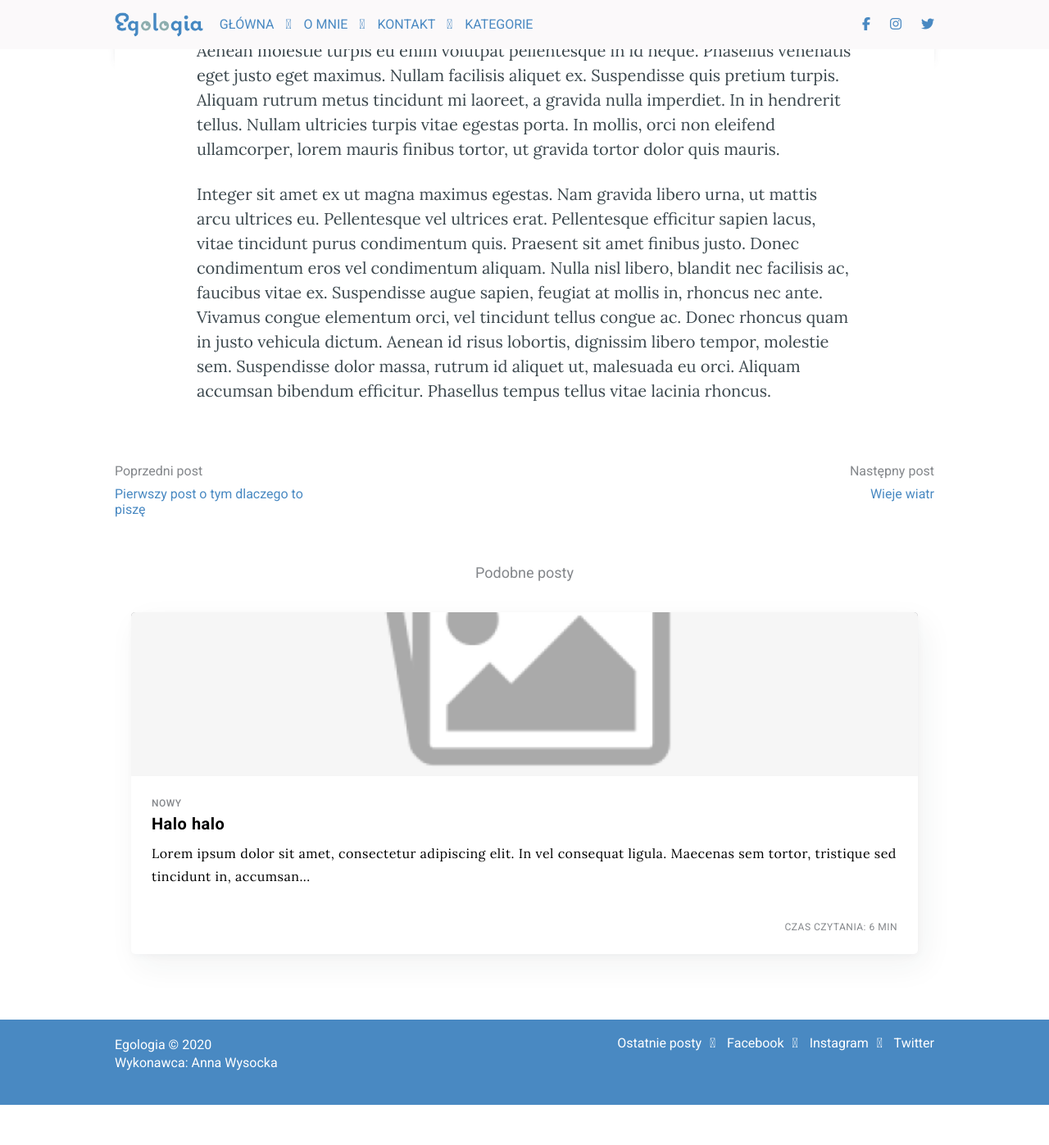
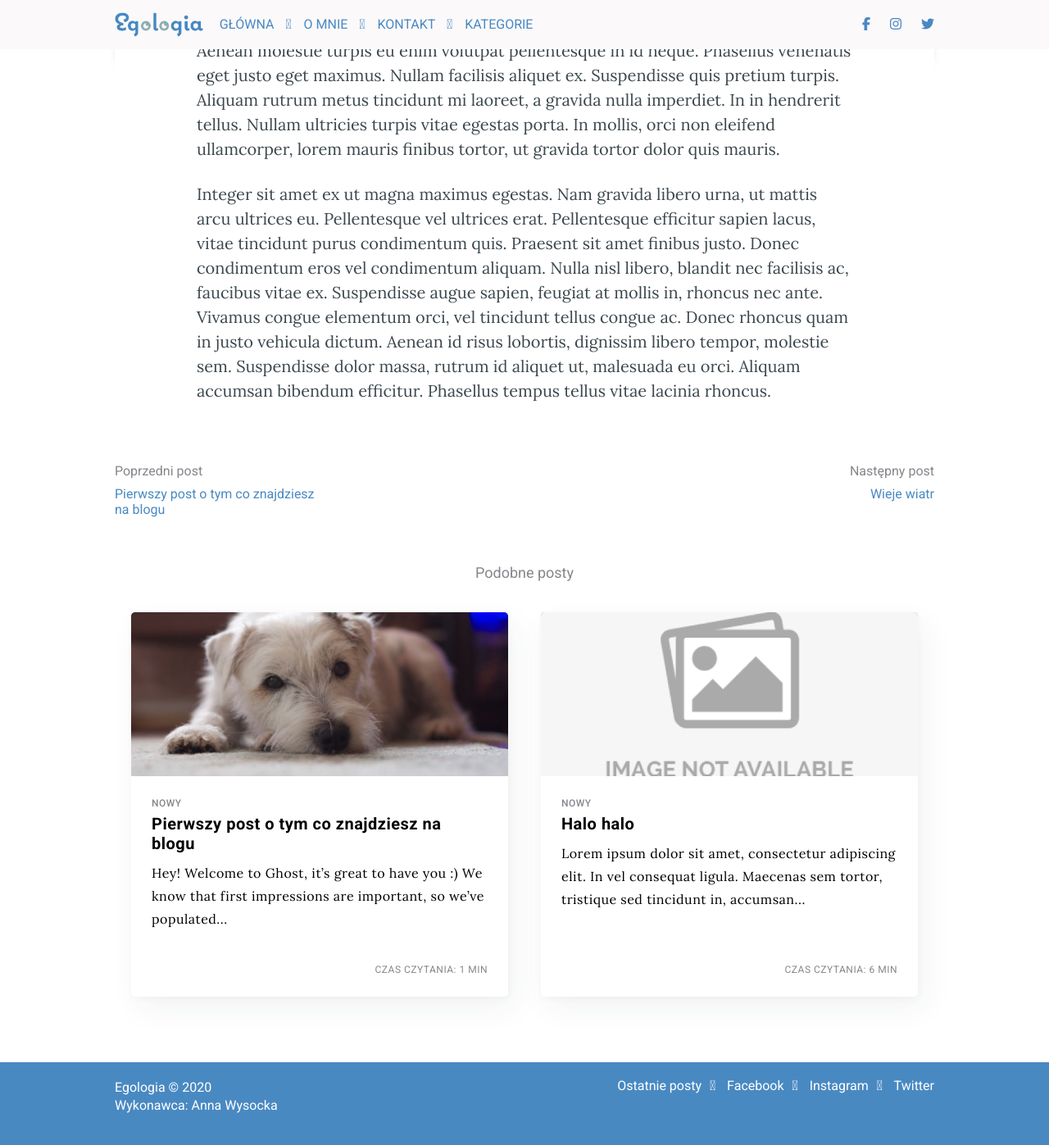
Before and after one commit to awysocka/egologia-blog, a Jekyll site: the page built from _posts/2020-05-06-Jak-zaczac.md, in a window 1280 px wide and 1400 px high, scrolled down 1016 px. Shown: the top 1397 px of the window at 82% size. Built offline with Jekyll 4.4.1, drawn with Linux system fonts in a browser that asks for light colours; nearby versions of some CDN libraries; a style sheet for code colours, icons or effects is not loaded; before the commit the page ends 2364 px from its top, so only the background shows below that.

Commit message:
EB-43 Fix elements position in related posts

```diff
--- a/_posts/2020-05-03-Pierwszy post.md
+++ b/_posts/2020-05-03-Pierwszy post.md
@@ -1,9 +1,9 @@
 ---
 layout: post
 cover: assets/img/img7.jpg
-title: Pierwszy post o tym dlaczego to piszę
+title: Pierwszy post o tym co znajdziesz na blogu
 date: 2020-05-03 10:18:00
-tag: nowy
+tag: [ nowy, poczatki, czesc ]
 category: nowy
 class: post-template
 
--- a/_sass/_post-section.scss
+++ b/_sass/_post-section.scss
@@ -11,6 +11,8 @@
     }
 
     .post {
+        display: flex;
+        flex-direction: column;
         min-height: 300px;
         margin: 0 1rem 2rem;
         background: $color-white;
```
Also changed, not shown: _posts/2020-05-05-Pada-deszcz.md (+1 -3 lines), _posts/2020-05-28-Kolejny-post.md (+1 -1 lines).
